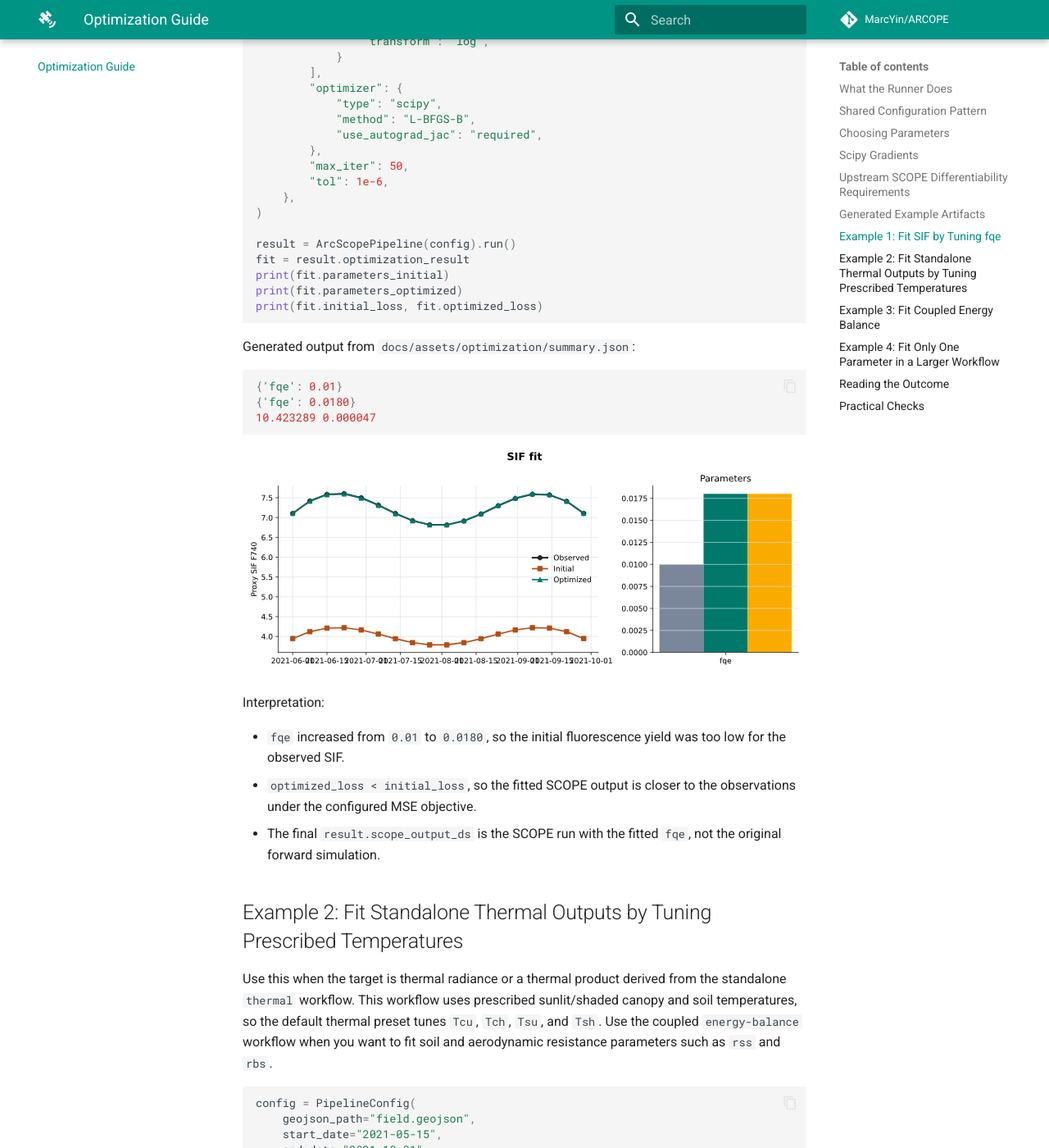
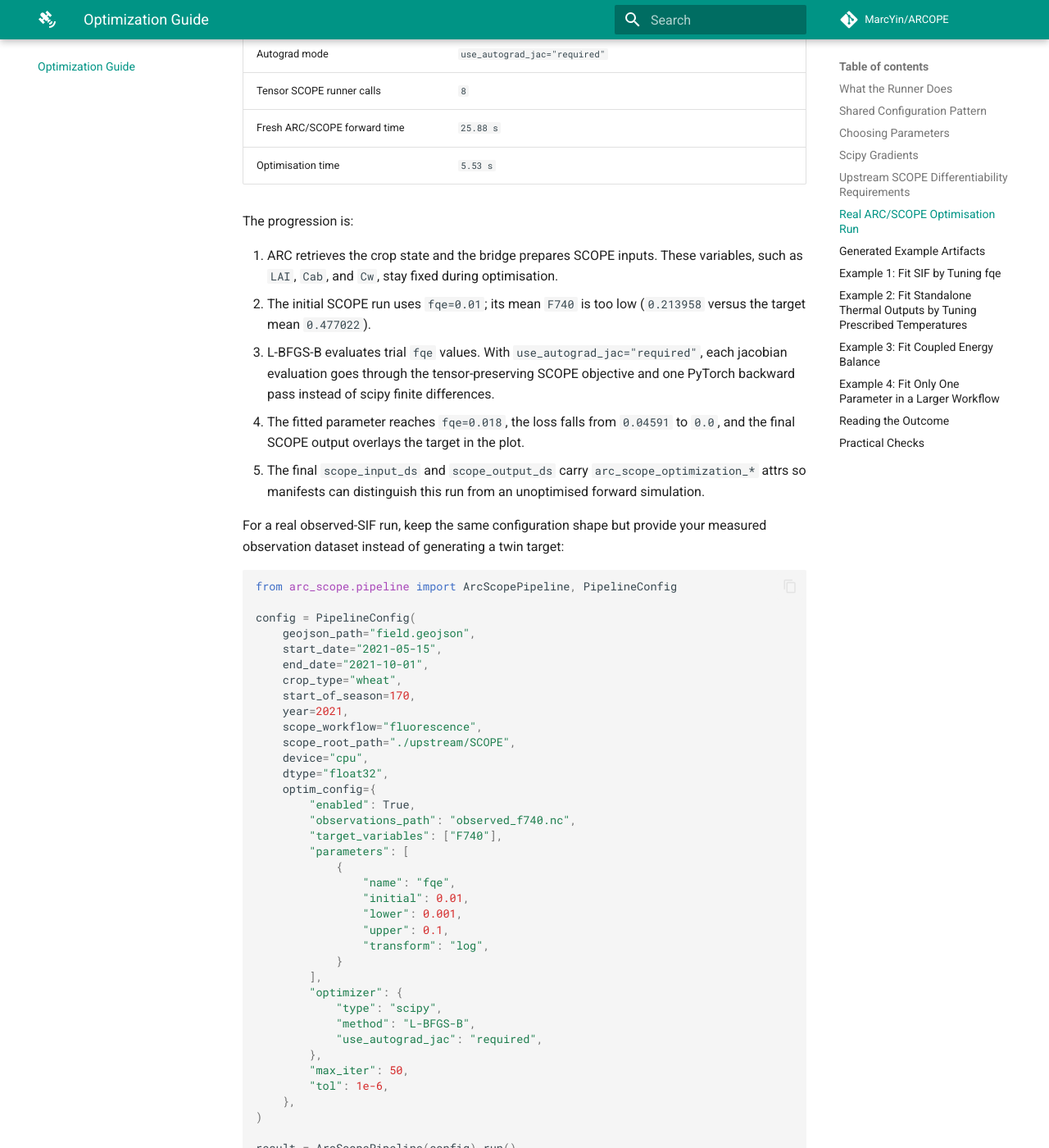
Before and after one commit to MarcYin/ARCOPE, an MkDocs documentation site: the page built from docs/optimization-guide.md, in a window 1280 px wide and 1400 px high, scrolled down 5546 px. Shown: the whole window at 82% size. Built offline with MkDocs 1.6.1 and Material for MkDocs 9.7.7, drawn with Linux system fonts in a browser that asks for light colours; comment, search, counter and statistics services are not loaded; some of the changed text lies outside the part shown.

Commit message:
Document real optimisation run

````diff
--- a/docs/optimization-guide.md
+++ b/docs/optimization-guide.md
@@ -176,6 +176,111 @@
 If any of these conditions fail, `"required"` raises instead of silently
 publishing an unoptimised or finite-difference-only run. Use `"auto"` only when
 you deliberately want compatibility fallback for custom or proxy runners.
+
+## Real ARC/SCOPE Optimisation Run
+
+The figure below is from a live ARC/SCOPE run, not the lightweight proxy
+generator. It used the bundled Belgium field, local weather forcing, cached
+Sentinel-2 acquisitions, and upstream `scope-rtm` under `upstream/SCOPE`.
+ARC-SCOPE first ran a real fluorescence workflow to prepare and simulate SCOPE
+inputs, then fitted `fqe` against an `F740` target.
+
+![Real SCOPE F740 optimisation fit](assets/optimization/real_scope_f740_fit.svg)
+
+This was a twin-observation validation run: the target `F740` observations were
+generated by real SCOPE with a known `fqe=0.018`, then the optimiser started
+from `fqe=0.01` and had to recover that value. It validates the optimisation
+mechanics and differentiable SCOPE path. It is not a claim that the fitted
+parameter is scientifically validated against an external satellite SIF product.
+
+Run summary from
+[`real_scope_summary.json`](assets/optimization/real_scope_summary.json):
+
+| Quantity | Value |
+|----------|-------|
+| Source path | ARC retrieval -> bridge -> local weather -> upstream SCOPE fluorescence |
+| Target variable | `F740` |
+| SCOPE input size | `time=4`, `y=2`, `x=2`, `wavelength=2001`, `excitation_wavelength=71` |
+| Initial `fqe` | `0.01` |
+| Generating `fqe` for twin observations | `0.018` |
+| Optimised `fqe` | `0.017999999821379092` |
+| Initial loss | `0.04591071605682373` |
+| Optimised loss | `0.0` |
+| Initial mean `F740` | `0.21395820379257202` |
+| Observed mean `F740` | `0.4770224690437317` |
+| Optimised mean `F740` | `0.4770224690437317` |
+| Optimiser | `scipy:L-BFGS-B` |
+| Autograd mode | `use_autograd_jac="required"` |
+| Tensor SCOPE runner calls | `8` |
+| Fresh ARC/SCOPE forward time | `25.88 s` |
+| Optimisation time | `5.53 s` |
+
+The progression is:
+
+1. ARC retrieves the crop state and the bridge prepares SCOPE inputs. These
+   variables, such as `LAI`, `Cab`, and `Cw`, stay fixed during optimisation.
+2. The initial SCOPE run uses `fqe=0.01`; its mean `F740` is too low
+   (`0.213958` versus the target mean `0.477022`).
+3. L-BFGS-B evaluates trial `fqe` values. With `use_autograd_jac="required"`,
+   each jacobian evaluation goes through the tensor-preserving SCOPE objective
+   and one PyTorch backward pass instead of scipy finite differences.
+4. The fitted parameter reaches `fqe=0.018`, the loss falls from `0.04591` to
+   `0.0`, and the final SCOPE output overlays the target in the plot.
+5. The final `scope_input_ds` and `scope_output_ds` carry
+   `arc_scope_optimization_*` attrs so manifests can distinguish this run from
+   an unoptimised forward simulation.
+
+For a real observed-SIF run, keep the same configuration shape but provide your
+measured observation dataset instead of generating a twin target:
+
+```python
+from arc_scope.pipeline import ArcScopePipeline, PipelineConfig
+
+config = PipelineConfig(
+    geojson_path="field.geojson",
+    start_date="2021-05-15",
+    end_date="2021-10-01",
+    crop_type="wheat",
+    start_of_season=170,
+    year=2021,
+    scope_workflow="fluorescence",
+    scope_root_path="./upstream/SCOPE",
+    device="cpu",
+    dtype="float32",
+    optim_config={
+        "enabled": True,
+        "observations_path": "observed_f740.nc",
+        "target_variables": ["F740"],
+        "parameters": [
+            {
+                "name": "fqe",
+                "initial": 0.01,
+                "lower": 0.001,
+                "upper": 0.1,
+                "transform": "log",
+            }
+        ],
+        "optimizer": {
+            "type": "scipy",
+            "method": "L-BFGS-B",
+            "use_autograd_jac": "required",
+        },
+        "max_iter": 50,
+        "tol": 1e-6,
+    },
+)
+
+result = ArcScopePipeline(config).run()
+fit = result.optimization_result
+print(fit.parameters_initial)
+print(fit.parameters_optimized)
+print(fit.initial_loss, fit.optimized_loss, fit.converged)
+```
+
+The observation NetCDF must contain an `F740` variable on the same time/space
+support, or on a flattened subset that corresponds to the model output being
+fitted. If the external product uses different naming or units, rename and
+convert it before passing it to `observations_path`.
 
 ## Generated Example Artifacts
 
````
Also changed, not shown: README.md (+30 -9 lines), docs/assets/optimization/real_scope_summary.json (added, +76 -0 lines), docs/index.md (+2 -0 lines), docs/assets/optimization/real_scope_f740_fit.svg (added).
